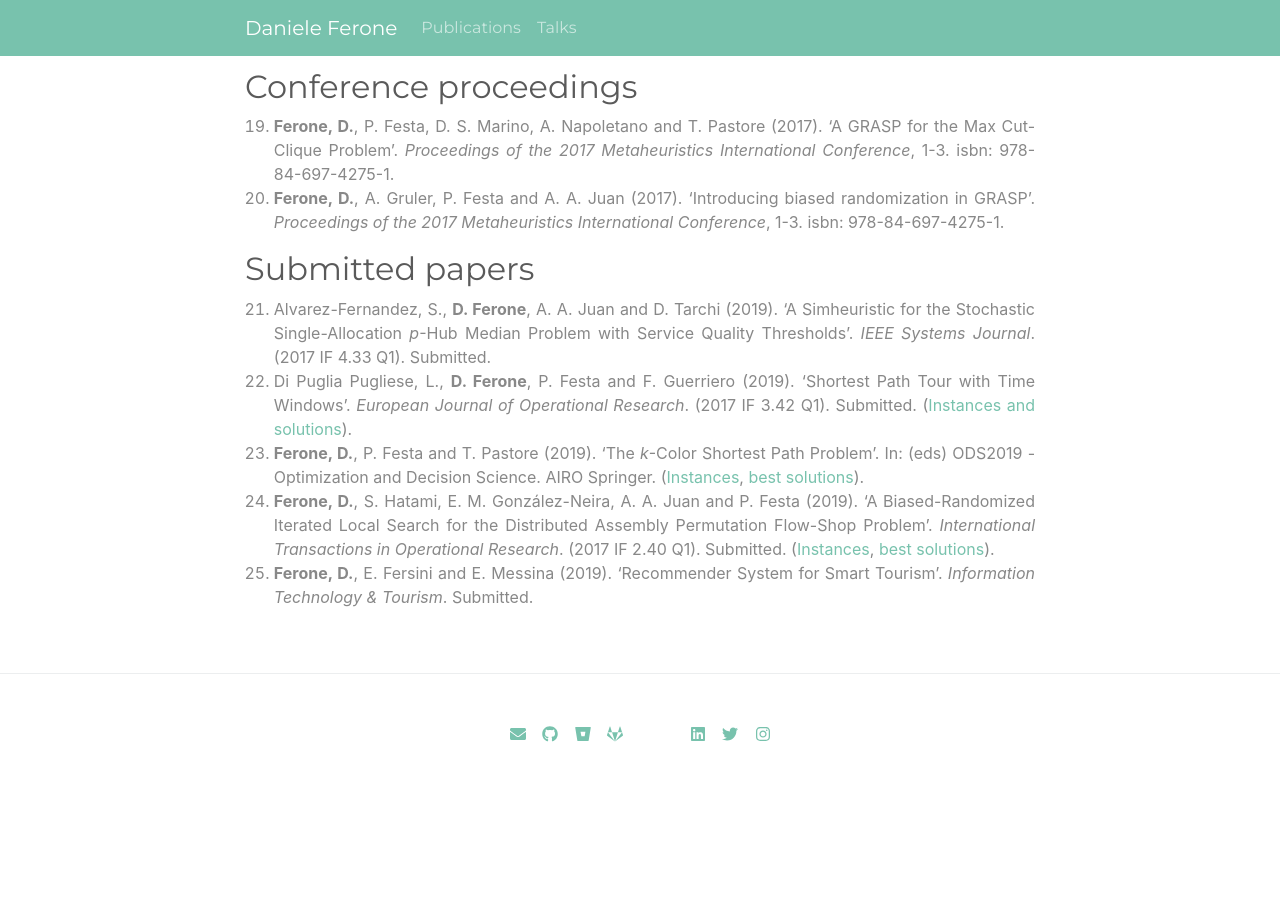
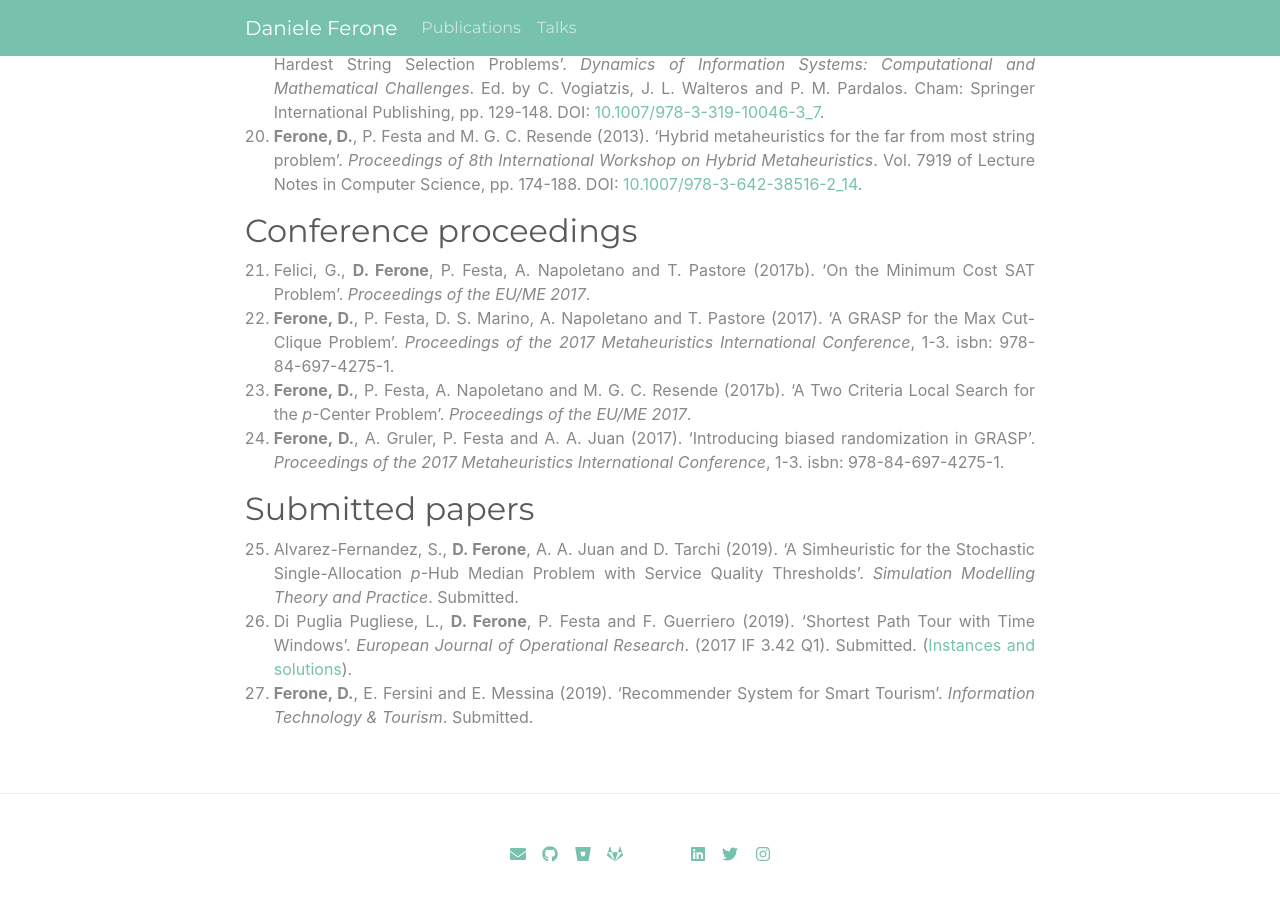
Before and after one commit to fdaniele85/fdaniele85.github.io, a Jekyll site: the page built from pages/publications.html, in a window 1280 px wide and 900 px high, scrolled down 1625 px. Built offline with Jekyll 4.4.1, drawn with Linux system fonts in a browser that asks for light colours; nearby versions of some CDN libraries; a style sheet for code colours, icons or effects is not loaded; before the commit the page ends 2435 px from its top, so only the background shows below that; some of the changed text lies outside the part shown.

Commit message:
Aggiornate pubblicazioni

```diff
--- a/pages/publications.html
+++ b/pages/publications.html
@@ -8,6 +8,7 @@ title: Publications
 <ol>
   <li><strong>Ferone, D.</strong>, P. Festa and F. Guerriero (2019). ‘An Efficient Exact Approach for the Constrained Shortest Path Tour Problem’. <em>Optimization Methods and Software</em>, pp. 1-20. DOI: <a class="doi" href="https://doi.org/10.1080/10556788.2018.1548015">10.1080/10556788.2018.1548015</a>. (2017 IF 1.18 Q3). Forthcoming. (<a href="http://bit.ly/2IkyrgU">Instances</a>)</li>
   <li><strong>Ferone, D.</strong>, A. Gruler, P. Festa and A. A. Juan (2019). ‘Enhancing and Extending the Classical GRASP Framework with Biased Randomization and Simulation’. <em>Journal of the Operational Research Society</em> 70.8, pp. 1362-1375. DOI: <a class="doi" href="https://doi.org/10.1080/01605682.2018.1494527">10.1080/01605682.2018.1494527</a>. (2017 IF 1.39 Q3).</li>
+  <li><strong>Ferone, D.</strong>, S. Hatami, E. M. González-Neira, A. A. Juan and P. Festa (2019). ‘A Biased-Randomized Iterated Local Search for the Distributed Assembly Permutation Flow-Shop Problem’. <em>International Transactions in Operational Research</em>, DOI: <a class="doi" href="https://doi.org/10.1111/itor.12719">10.1111/itor.12719</a> (2017 IF 2.40 Q1). Forthcoming. (<a href="http://bit.ly/2MEnw7j">Instances</a>, <a href="http://bit.ly/2KaoDcX">best solutions</a>).</li>
   <li>Reyes-Rubiano, L., <strong>D. Ferone</strong>, A. A. Juan, J. Faulin and L. Calvet (2019). ‘A simheuristic for routing electric vehicles withlimited driving ranges and stochastic travel times’. <em>SORT</em> 43.1, pp. 3-24. DOI: <a class="doi" href="https://doi.org/10.2436/20.8080.02.77">10.2436/20.8080.02.77</a>. (2017 IF 1.34 Q3).</li>
   <li>Alvarez-Fernandez, S., <strong>D. Ferone</strong>, A. A. Juan, D. G. Silva and J. de Armas (2018). ‘A 2‐stage biased‐randomized iterated local search for the uncapacitated single allocation <em>p</em>‐hub median problem’. <em>Transactions on Emerging Telecommunications Technologies</em> 29.9, e3418. DOI: <a class="doi" href="https://doi.org/10.1002/ett.3418">10.1002/ett.3418</a>. (2017 IF 1.60 Q3).</li>
   <li>González-Neira, E. M., <strong>D. Ferone</strong>, S. Hatami and A. A. Juan (2017). ‘A biased-randomized simheuristic for the distributed assembly permutation flowshop problem with stochastic processing times’. <em>Simulation Modelling Practice and Theory</em> 79.Supplement C, pp. 23-36. DOI: <a class="doi" href="https://doi.org/10.1016/j.simpat.2017.09.001">10.1016/j.simpat.2017.09.001</a>. (2017 IF 2.09 Q2).</li>
@@ -16,7 +17,9 @@ title: Publications
 </ol>
 
 <h2>Other Scopus indexed Articles</h2>
-<ol start="8">
+<ol start="9">
+	<li><strong>Ferone, D.</strong>, P. Festa and T. Pastore (2019). ‘The <em>k</em>-Color Shortest Path Problem’. In: (eds) ODS2019 - Optimization and Decision Science. AIRO Springer. Forthcoming. (<a href="http://bit.ly/2K57KjQ">Instances</a>, <a href="http://bit.ly/2I30y5B">best solutions</a>).</li>
+
 	<li>Nataraj, S., <strong>D. Ferone</strong>, C. Quintero-Araujo, A. A. Juan and P. Festa (2019). ‘Consolidation Centers in City Logistics: a cooperative approach based on the location routing problem’. <em>International Journal of Industrial Engineering Computations</em> 10.3, pp. 393-404. DOI: <a class="doi" href="http://www.doi.org/10.5267/j.ijiec.2019.1.001">10.5267/j.ijiec.2019.1.001</a>. (2017 IF 1.95).</li>
 
 	<li>Festa, P., T. Pastore, <strong>D. Ferone</strong>, A. A. Juan and C. Bayliss (2018). ‘Integrating Biased-Randomized GRASP with Monte Carlo Simulation for Solving the Vehicle Routing Problem with Stochastic Demands’. <em>2018 Winter Simulation Conference</em> (WSC), pp. 2989-3000. DOI: <a class="doi" href="http://www.doi.org/10.1109/WSC.2018.8632348">10.1109/WSC.2018.8632348</a>.</li>
@@ -41,21 +44,21 @@ title: Publications
 </ol>
 
 <h2>Conference proceedings</h2>
-<ol start="19">
+<ol start="21">
+	<li>Felici, G., <strong>D. Ferone</strong>, P. Festa, A. Napoletano and T. Pastore (2017b). ‘On the Minimum Cost SAT Problem’. <em>Proceedings of the EU/ME 2017</em>.</li>
+
 	<li><strong>Ferone, D.</strong>, P. Festa, D. S. Marino, A. Napoletano and T. Pastore (2017). ‘A GRASP for the Max Cut-Clique Problem’. <em>Proceedings of the 2017 Metaheuristics International Conference</em>, 1-3. isbn: 978-84-697-4275-1.</li>
+
+	<li><strong>Ferone, D.</strong>, P. Festa, A. Napoletano and M. G. C. Resende (2017b). ‘A Two Criteria Local Search for the <em>p</em>-Center Problem’. <em>Proceedings of the EU/ME 2017</em>.</li>
 
 	<li><strong>Ferone, D.</strong>, A. Gruler, P. Festa and A. A. Juan (2017). ‘Introducing biased randomization in GRASP’. <em>Proceedings of the 2017 Metaheuristics International Conference</em>, 1-3. isbn: 978-84-697-4275-1.</li>
 </ol>
 
 <h2>Submitted papers</h2>
-<ol start="21">
-	<li>Alvarez-Fernandez, S., <strong>D. Ferone</strong>, A. A. Juan and D. Tarchi (2019). ‘A Simheuristic for the Stochastic Single-Allocation <em>p</em>-Hub Median Problem with Service Quality Thresholds’. <em>IEEE Systems Journal</em>. (2017 IF 4.33 Q1). Submitted.</li>
+<ol start="25">
+	<li>Alvarez-Fernandez, S., <strong>D. Ferone</strong>, A. A. Juan and D. Tarchi (2019). ‘A Simheuristic for the Stochastic Single-Allocation <em>p</em>-Hub Median Problem with Service Quality Thresholds’. <em>Simulation Modelling Theory and Practice</em>. Submitted.</li>
 
 	<li>Di Puglia Pugliese, L., <strong>D. Ferone</strong>, P. Festa and F. Guerriero (2019). ‘Shortest Path Tour with Time Windows’. <em>European Journal of Operational Research</em>. (2017 IF 3.42 Q1). Submitted. (<a href="https://bit.ly/2H1G8JK">Instances and solutions</a>).</li>
-
-	<li><strong>Ferone, D.</strong>, P. Festa and T. Pastore (2019). ‘The <em>k</em>-Color Shortest Path Problem’. In: (eds) ODS2019 - Optimization and Decision Science. AIRO Springer. (<a href="http://bit.ly/2K57KjQ">Instances</a>, <a href="http://bit.ly/2I30y5B">best solutions</a>).</li>
-
-	<li><strong>Ferone, D.</strong>, S. Hatami, E. M. González-Neira, A. A. Juan and P. Festa (2019). ‘A Biased-Randomized Iterated Local Search for the Distributed Assembly Permutation Flow-Shop Problem’. <em>International Transactions in Operational Research</em>. (2017 IF 2.40 Q1). Submitted. (<a href="http://bit.ly/2MEnw7j">Instances</a>, <a href="http://bit.ly/2KaoDcX">best solutions</a>).</li>
 
 	<li><strong>Ferone, D.</strong>, E. Fersini and E. Messina (2019). ‘Recommender System for Smart Tourism’. <em>Information Technology & Tourism</em>. Submitted.</li>
 </ol>
```
